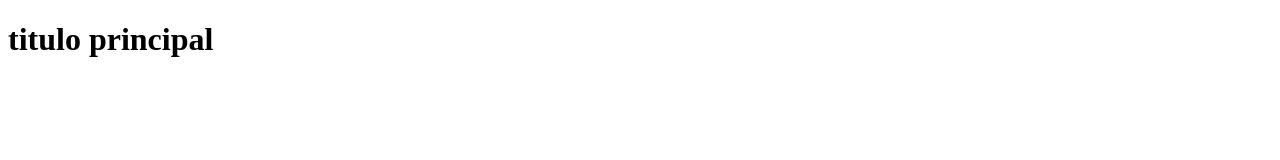
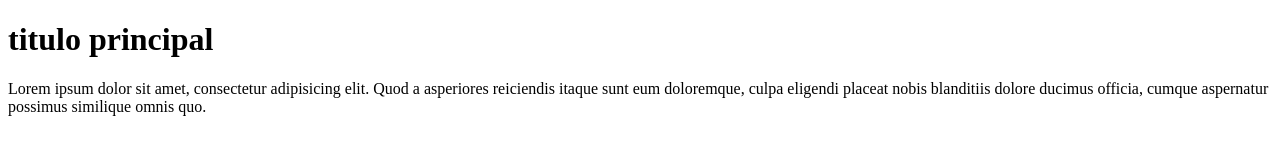
Before and after one commit to j0j4n-01/prueba5502, a plain HTML site: page index.html in a window 1280 px wide. Drawn offline with Linux system fonts and the light colour scheme.

Commit message:
se agrego parrafo

```diff
--- a/index.html
+++ b/index.html
@@ -8,5 +8,6 @@
 </head>
 <body>
     <h1>titulo principal</h1>
+    <p>Lorem ipsum dolor sit amet, consectetur adipisicing elit. Quod a asperiores reiciendis itaque sunt eum doloremque, culpa eligendi placeat nobis blanditiis dolore ducimus officia, cumque aspernatur possimus similique omnis quo.</p>
 </body>
 </html>
```
